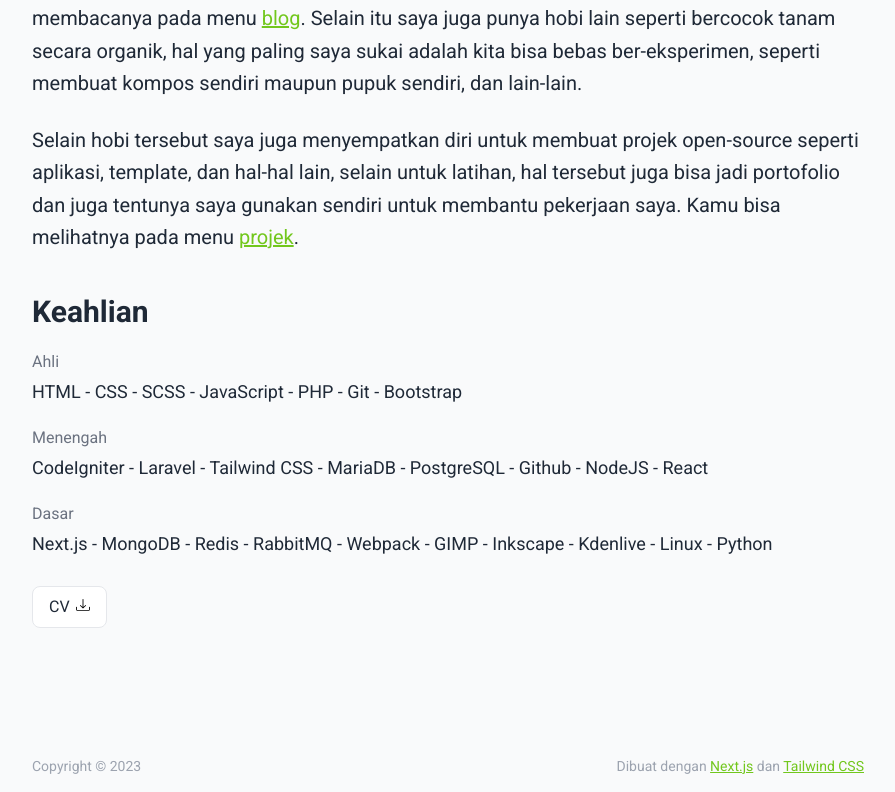
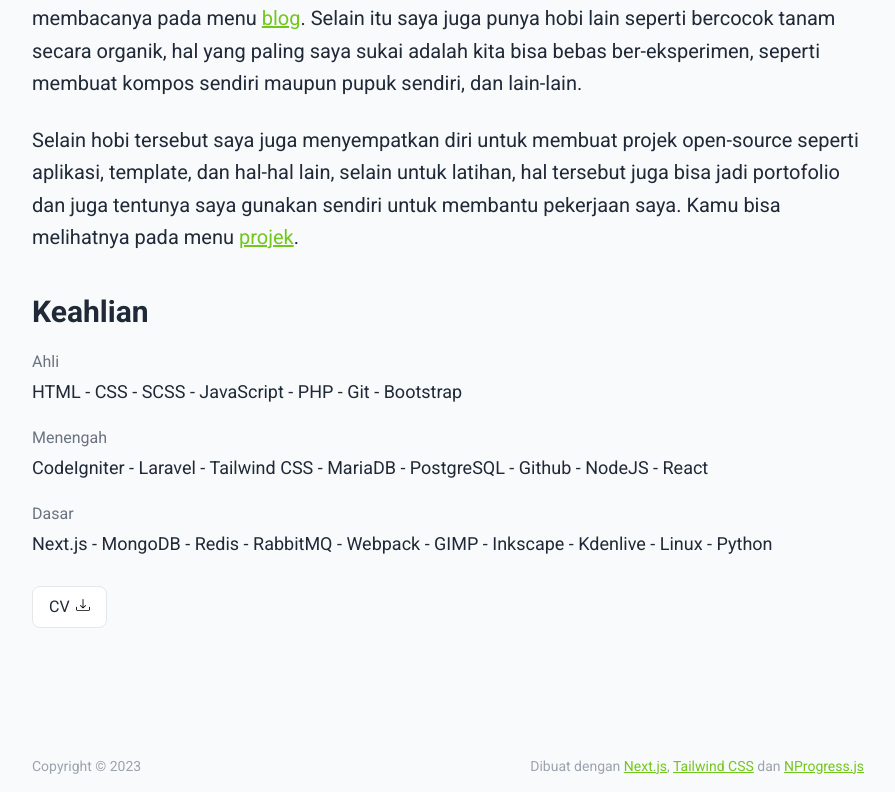
Before and after one commit to rezafikkri/rezafikkri.github.io, a Next.js app: page /about in a window 1280 px wide. Shown: the part 648-1440 px from the top of the page, without its empty margins (192-1087 px from the left). Built offline with nearby package versions, Linux system fonts and the light colour scheme.

Commit message:
feat: add npprogress in footer

```diff
--- a/components/footer.js
+++ b/components/footer.js
@@ -4,7 +4,7 @@ export default function Footer() {
   return (
     <footer className="mt-20 md:mt-28 flex flex-col md:flex-row md:justify-between py-4 text-sm text-gray-400">
       <p>Copyright &copy; 2023</p>
-      <p>Dibuat dengan <Link href="https://nextjs.org" rel="noopener noreferrer" target="_blank">Next.js</Link> dan <Link href="https://tailwindcss.com" rel="noopener noreferrer" target="_blank">Tailwind CSS</Link></p>
+      <p>Dibuat dengan <Link href="https://nextjs.org">Next.js</Link>, <Link href="https://tailwindcss.com">Tailwind CSS</Link> dan <Link href="https://rstacruz.github.io/nprogress">NProgress.js</Link></p>
     </footer>
   );
 }
```
